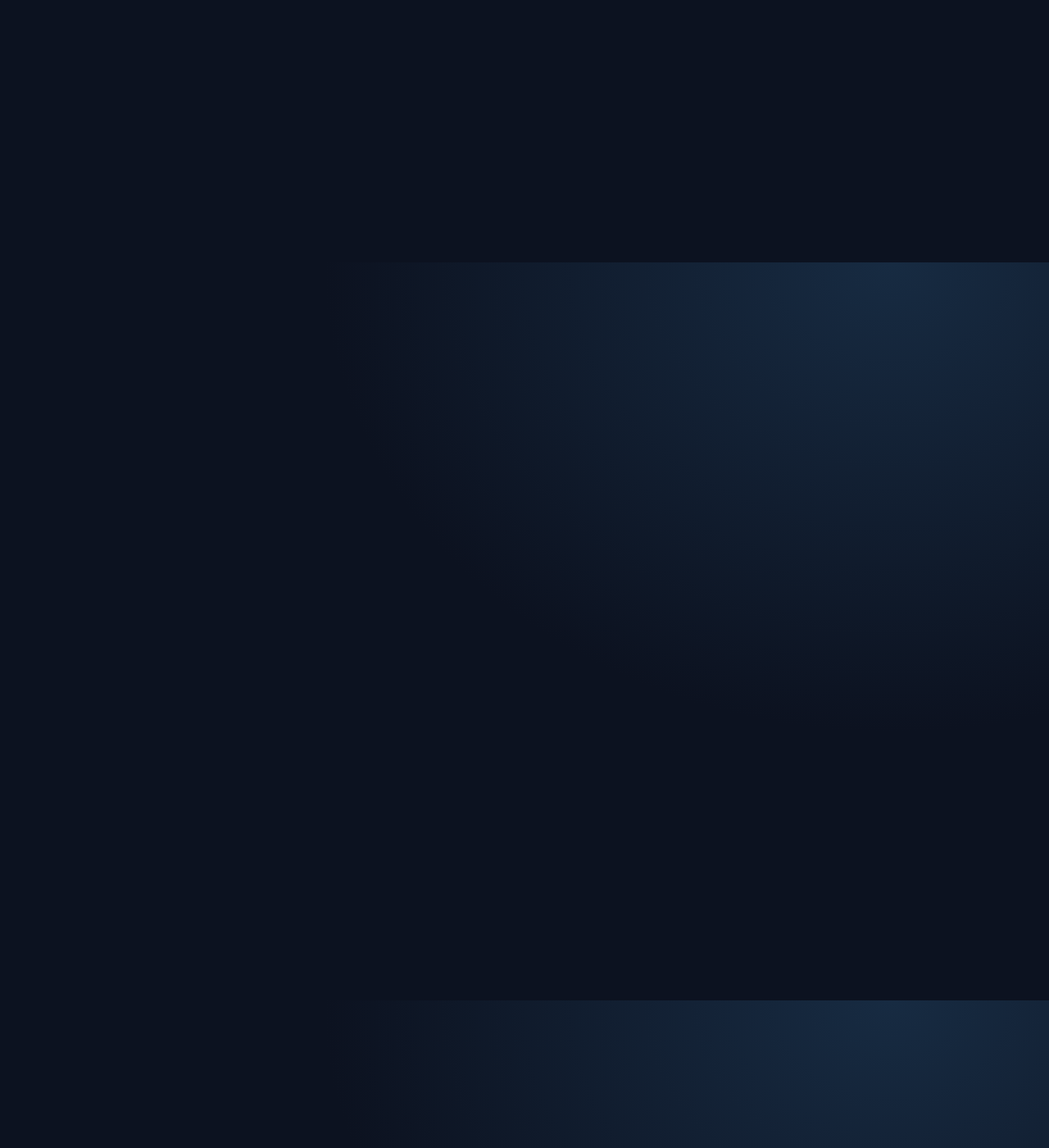
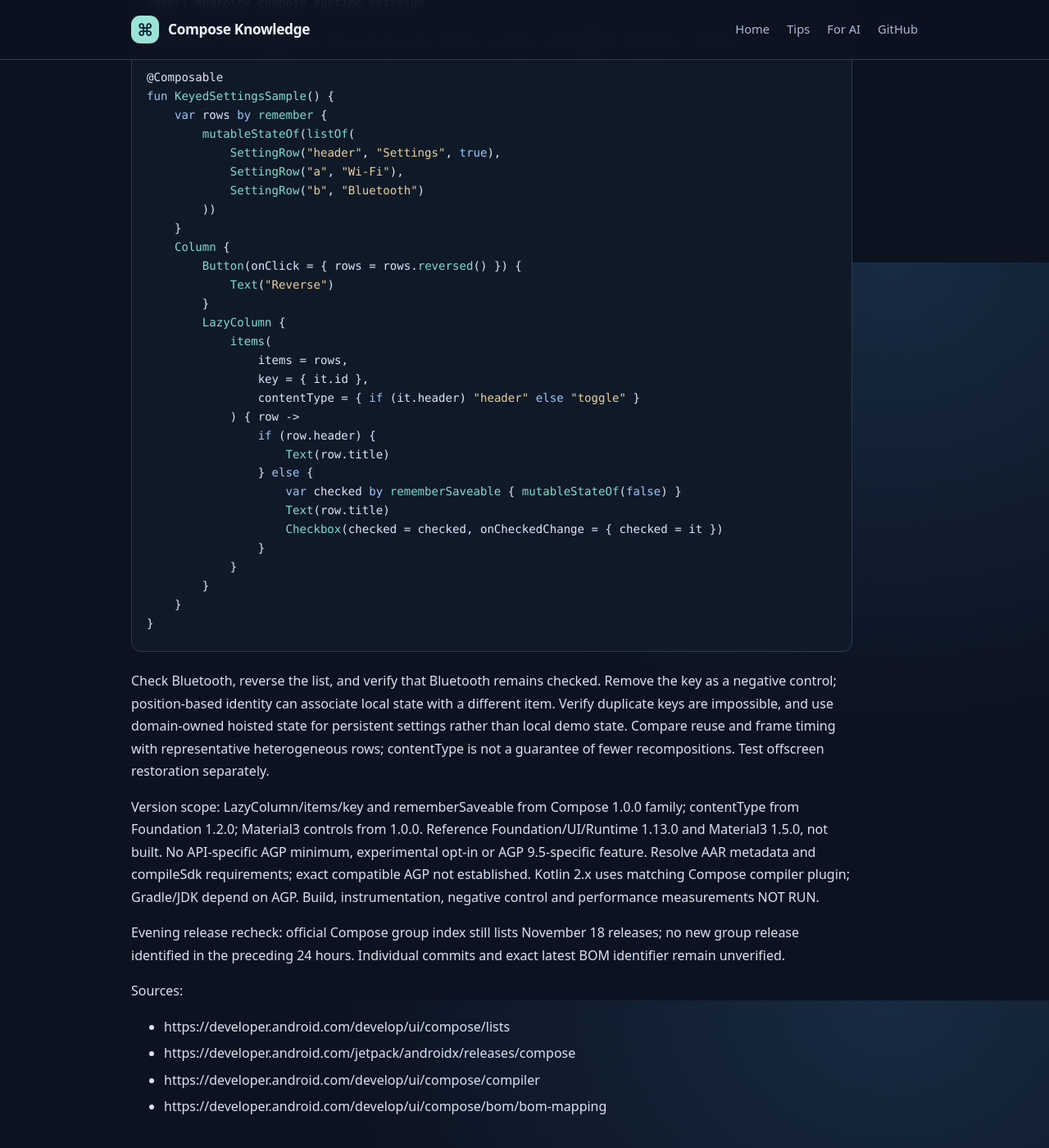
Before and after one commit to seungwan-woo/compose-knowledge, a Jekyll site: the page built from docs/tips/2026-11-26.md, in a window 1280 px wide and 1400 px high, scrolled down 3280 px. Shown: the whole window at 82% size. Built offline with Jekyll 4.4.1, drawn with Linux system fonts in a browser that asks for light colours; some of the changed text lies outside the part shown.

Commit message:
docs: add lazy item identity and reuse review tip

````diff
--- a/docs/tips/2026-11-26.md
+++ b/docs/tips/2026-11-26.md
@@ -67,3 +67,70 @@ Sources:
 - https://developer.android.com/develop/ui/compose/state
 - https://developer.android.com/develop/ui/compose/compiler
 - https://developer.android.com/build/releases/agp-9-2-0-release-notes
+
+
+## Evening tip (2026-11-26): distinguish lazy item identity from reuse type
+
+Use a unique, stable, Bundle-compatible key for logical item identity and a low-cardinality contentType for structurally compatible item compositions. Do not use the index as a key for reorderable data, or the unique ID as contentType.
+
+Complete reusable composable (not an Activity):
+
+```kotlin
+import androidx.compose.foundation.layout.Column
+import androidx.compose.foundation.lazy.LazyColumn
+import androidx.compose.foundation.lazy.items
+import androidx.compose.material3.Button
+import androidx.compose.material3.Checkbox
+import androidx.compose.material3.Text
+import androidx.compose.runtime.Composable
+import androidx.compose.runtime.getValue
+import androidx.compose.runtime.mutableStateOf
+import androidx.compose.runtime.remember
+import androidx.compose.runtime.saveable.rememberSaveable
+import androidx.compose.runtime.setValue
+
+data class SettingRow(val id: String, val title: String, val header: Boolean = false)
+
+@Composable
+fun KeyedSettingsSample() {
+    var rows by remember {
+        mutableStateOf(listOf(
+            SettingRow("header", "Settings", true),
+            SettingRow("a", "Wi-Fi"),
+            SettingRow("b", "Bluetooth")
+        ))
+    }
+    Column {
+        Button(onClick = { rows = rows.reversed() }) {
+            Text("Reverse")
+        }
+        LazyColumn {
+            items(
+                items = rows,
+                key = { it.id },
+                contentType = { if (it.header) "header" else "toggle" }
+            ) { row ->
+                if (row.header) {
+                    Text(row.title)
+                } else {
+                    var checked by rememberSaveable { mutableStateOf(false) }
+                    Text(row.title)
+                    Checkbox(checked = checked, onCheckedChange = { checked = it })
+                }
+            }
+        }
+    }
+}
+```
+
+Check Bluetooth, reverse the list, and verify that Bluetooth remains checked. Remove the key as a negative control; position-based identity can associate local state with a different item. Verify duplicate keys are impossible, and use domain-owned hoisted state for persistent settings rather than local demo state. Compare reuse and frame timing with representative heterogeneous rows; contentType is not a guarantee of fewer recompositions. Test offscreen restoration separately.
+
+Version scope: LazyColumn/items/key and rememberSaveable from Compose 1.0.0 family; contentType from Foundation 1.2.0; Material3 controls from 1.0.0. Reference Foundation/UI/Runtime 1.13.0 and Material3 1.5.0, not built. No API-specific AGP minimum, experimental opt-in or AGP 9.5-specific feature. Resolve AAR metadata and compileSdk requirements; exact compatible AGP not established. Kotlin 2.x uses matching Compose compiler plugin; Gradle/JDK depend on AGP. Build, instrumentation, negative control and performance measurements NOT RUN.
+
+Evening release recheck: official Compose group index still lists November 18 releases; no new group release identified in the preceding 24 hours. Individual commits and exact latest BOM identifier remain unverified.
+
+Sources:
+- https://developer.android.com/develop/ui/compose/lists
+- https://developer.android.com/jetpack/androidx/releases/compose
+- https://developer.android.com/develop/ui/compose/compiler
+- https://developer.android.com/develop/ui/compose/bom/bom-mapping
````
